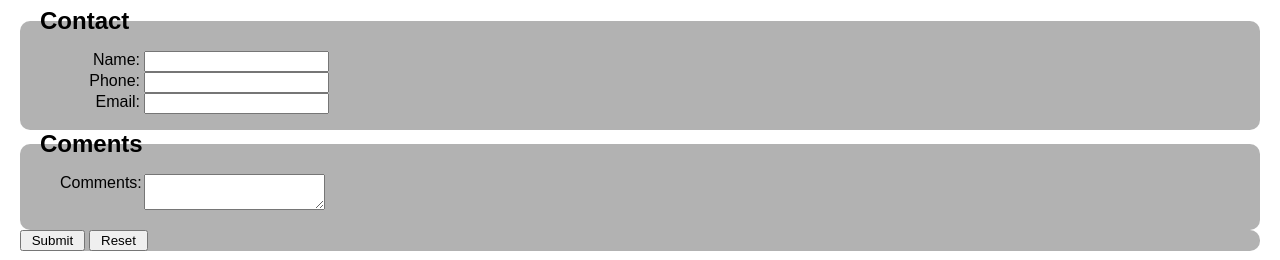
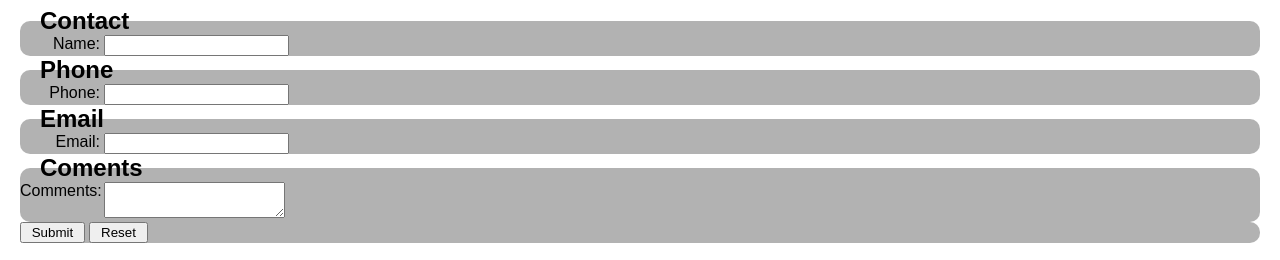
Before and after one commit to moneytech/webd, a plain HTML site: page contact-us.html in a window 1280 px wide. Shown: the part 201-461 px from the top of the page. Drawn offline with Linux system fonts and the light colour scheme.

Commit message:
Update and rename contact.html to contact-us.html

```diff
--- a/contact.html
+++ b/contact-us.html
@@ -11,7 +11,7 @@
     <ul>
      <li><a href="index.html">Home</a></li>
      <li><a href="products-and-services.html">Products &amp; Services</a></li>
-     <li><a href="contact.html" class="this-page">Contact Us</a></li>
+     <li><a href="contact-us.html" class="this-page">Contact Us</a></li>
     </ul>
    </nav>
    <h1>Contact Us</h1>
@@ -21,29 +21,23 @@
    <form action="contact.html" method="post">
     <fieldset id="fs_contact">
      <legend>Contact</legend>
-     <ul>
-      <li>
      <label for="name">Name:</label>
      <input id="name" name="name" type="text">
-      </li>
-      <li>
+    </fieldset>
+    <fieldset id="fs_phone">
+     <legend>Phone</legend>
       <label for="phone">Phone:</label>
       <input id="phone" name="phone" type="tel">
-      </li>
-      <li>
+    </fieldset>
+    <fieldset id="fs_email">
+     <legend>Email</legend>
       <label for="email">Email:</label>
       <input id="email" name="email" type="email">
-      </li>
-     </ul>
     </fieldset>
     <fieldset id="fs_comments">
      <legend>Coments</legend>
-     <ul>
-      <li>
      <label for="comments">Comments:</label>
      <textarea id="comments" name="comments"></textarea>
-      </li>
-     </ul>
     </fieldset>
     <fieldset id="fs_buttons">
      <input type="submit" value=" Submit ">
@@ -56,7 +50,7 @@
     <ul>
      <li><a href="index.html">Home</a></li>
      <li><a href="products-and-services.html">Products &amp; Services</a></li>
-     <li><a href="contact.html" class="this-page">Contact Us</a></li>
+     <li><a href="contact-us.html" class="this-page">Contact Us</a></li>
     </ul>
    </nav>
    <a href="https://validator.w3.org/nu/?doc=https://moneytech.github.io/webd/contact.html"><img src="images/valid_html5.png" alt="W3C HTML5 Validation"></a>
```
Lines whose indentation alone changed are shown as unchanged.
